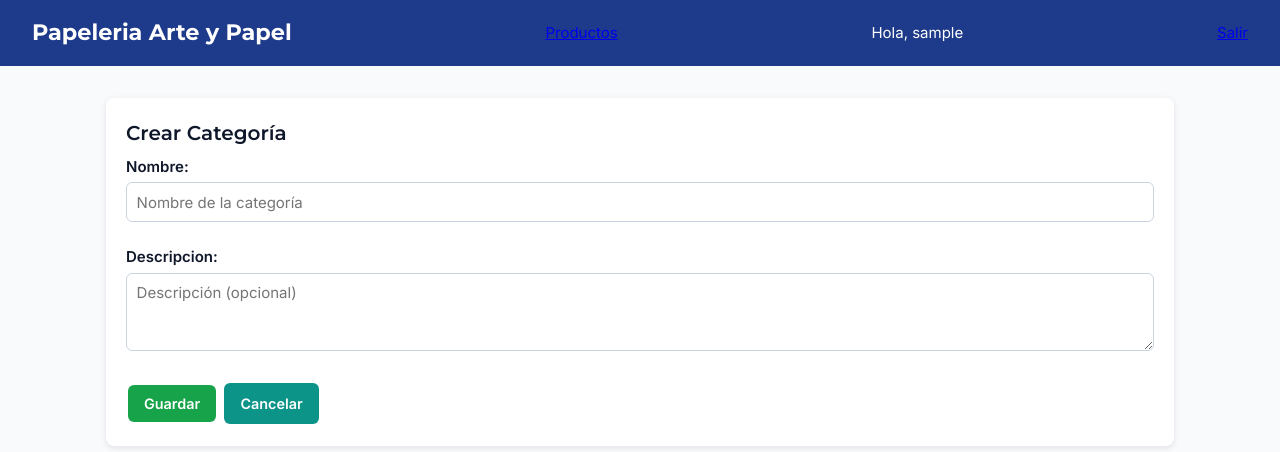
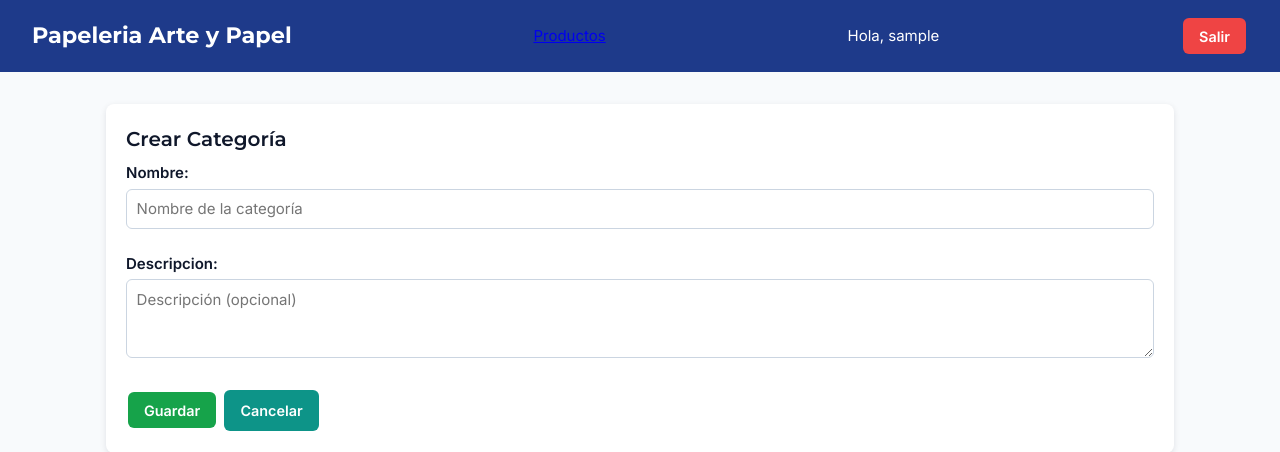
Before and after one commit to dimg101227hmczrsa6-ai/mi-negocio-django-3, a Django app: page /categorias/crear/ in a window 1280 px wide. Shown: the top 452 px of the page. Run offline with Django 5.2, Linux system fonts and the light colour scheme; the visitor is signed in with stand-in values (Sample User, id 1).

Commit message:
Cerrar sesión

```diff
--- a/templates/base.html
+++ b/templates/base.html
@@ -18,7 +18,10 @@
 
             {% if user.is_authenticated %}
                 <span>Hola, {{ user.username }}</span>
-                <a href="{% url 'logout' %}">Salir</a>
+                <form action="{% url 'logout' %}" method="post" class="logout-form">
+                    {% csrf_token %}
+                    <button type="submit" class="btn btn-danger">Salir</button>
+                </form>
             {% else %}
                 <a href="{% url 'login' %}">Entrar</a>
             {% endif %}
```
